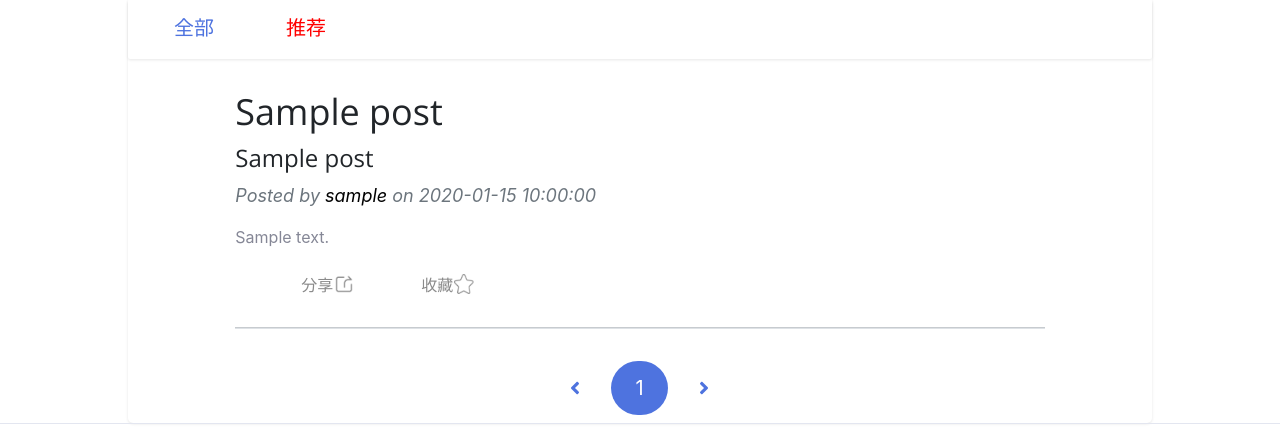
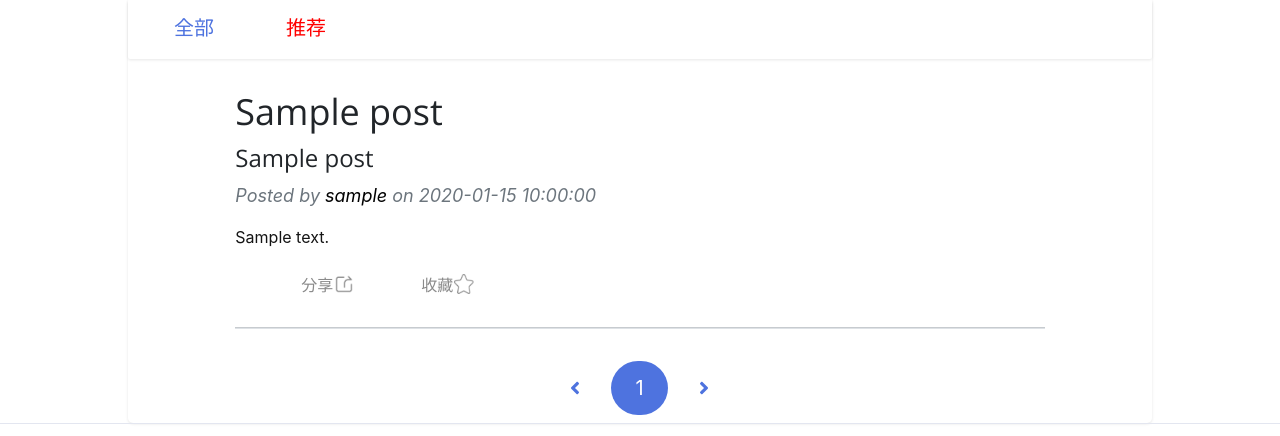
Before and after one commit to vozeo/Hambloger, a Flask app: page / in a window 1280 px wide. Shown: the part 581-1017 px from the top of the page. Run offline with Flask 2, Linux system fonts and the light colour scheme; tables that the repository leaves empty hold one stand-in row (values such as "Sample post"); some libraries are stand-ins or nearby versions.

Commit message:
Fix index and post pages.

```diff
--- a/app/static/css/index.css
+++ b/app/static/css/index.css
@@ -15,6 +15,7 @@
 
 .page-container {
     background-color: rgb(255, 255, 255);
+    color: rgb(0, 0, 0);
 }
 
 .pagination {
--- a/app/static/css/post.css
+++ b/app/static/css/post.css
@@ -4,11 +4,13 @@
 }
 
 .posts {
+    color: rgb(20, 20, 20);
     margin-left: 20%;
     width: 60%;
 }
 
 .page-container {
+    color: rgb(20, 20, 20);
     display: block;
     margin-left: 10%;
     margin-right: 10%;
```
Also changed, not shown: data-dev.sqlite.
